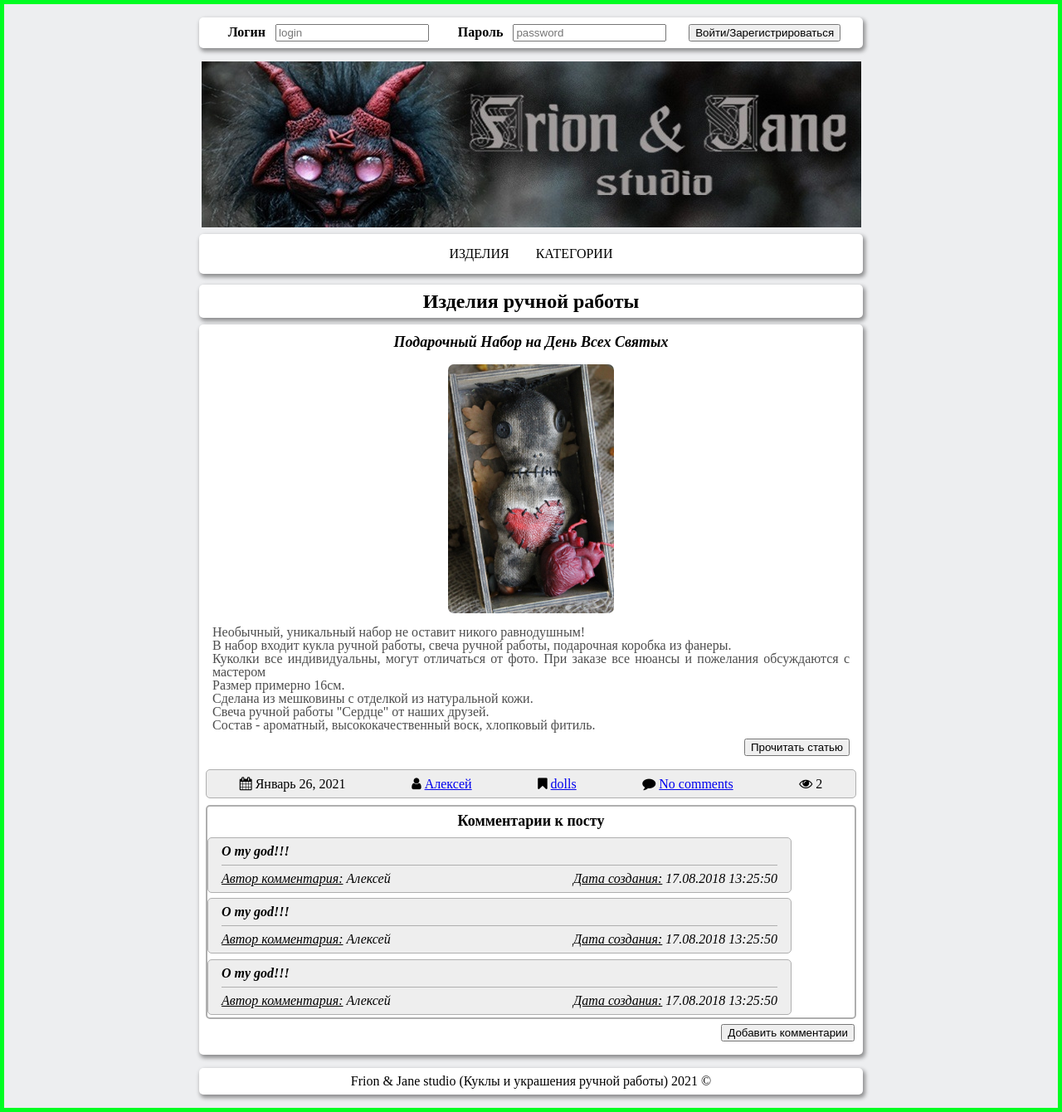
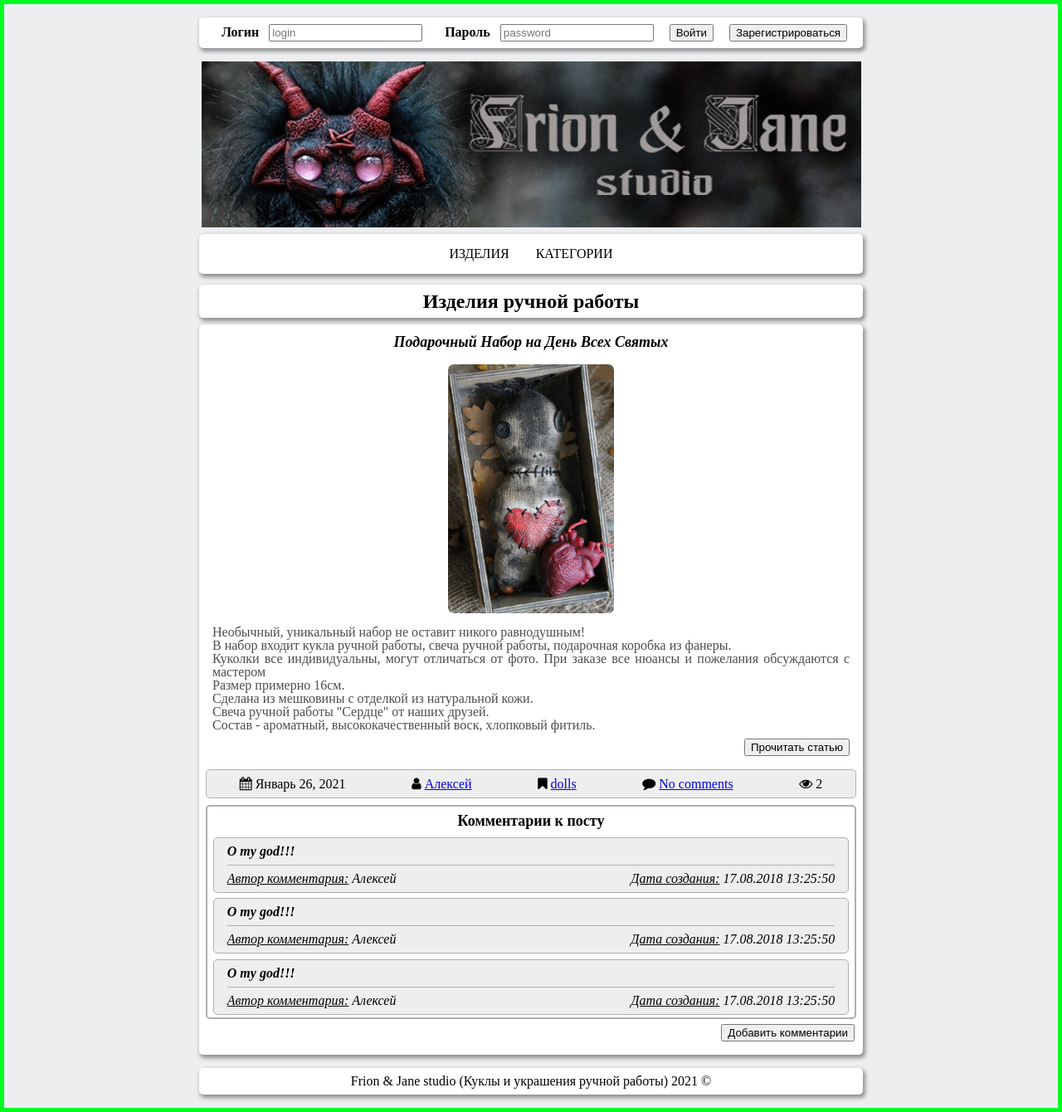
Before and after one commit to ChereP721/tradesoft-it-school, a PHP site: page / in a window 1280 px wide. Shown: the whole page at 83% size. Run offline with PHP 8.4, Linux system fonts and the light colour scheme; some libraries are stand-ins or nearby versions.

Commit message:
правки в css

```diff
--- a/css/MyStyle.css
+++ b/css/MyStyle.css
@@ -94,7 +94,8 @@
 
    .main__articl {
        padding: 0.5rem;
-        /*width: 100%;по факту не 100, нужно разобраться*/
+       width: 100%;
+       box-sizing: border-box;
        display: flex;
        flex-direction: column;
     }
@@ -172,18 +173,20 @@
         font-size:18px;
         /*text-decoration: underline;*/
     }
-/*
+
     .main__articl__footer__comments__container {
-        border: 2px solid #ff0000;
+        /* border: 2px solid #ff0000; */
         display: flex;
-        justify-content: center;
+        flex-direction: column;
+        /* justify-content: center; */
+        align-items: center;
         }
 
-*/
 
-     li {/*не по центру*/
-        width: 90%;
-        display: inline-flex;
+
+     li {
+        width: 98%;
+        display: flex;
         justify-content: center;
         border: 1px solid #afafaf;
         background: #eeeeee;
--- a/index.php
+++ b/index.php
@@ -36,7 +36,8 @@ include 'php/data.php';
                             <label class="auth__label" for="password">Пароль</label>
                             <input class="auth__input" type="password" id="password" name="password" placeholder="password">
                         </div>
-                        <button class="btn" type="submit">Войти/Зарегистрироваться</button>
+                        <button class="btn" type="submit">Войти</button>
+                        <button class="btn" type="submit">Зарегистрироваться</button>
                 </form>
 
                 <div class="header__logo">
```
